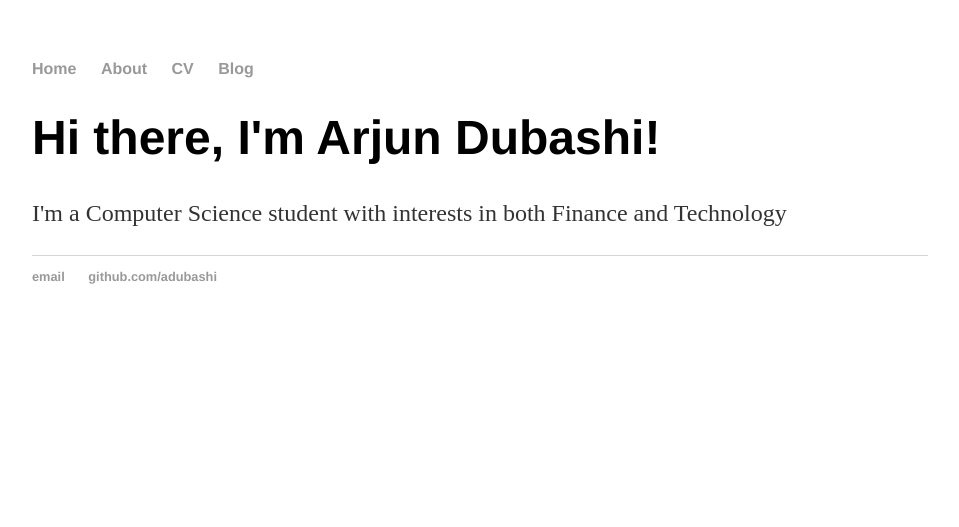
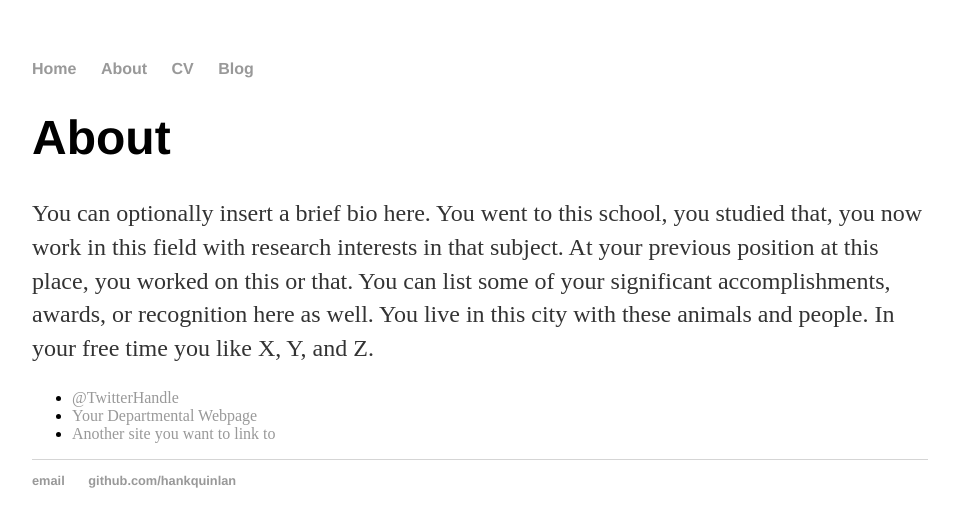
Before and after one commit to adubashi/adubashi.github.io, a Jekyll site: the page built from index.html, in a window 1280 px wide. Shown: the top 527 px of the page, without its empty margins (160-1119 px from the left). Built offline with Jekyll 4.4.1, drawn with Linux system fonts in a browser that asks for light colours.

Commit message:
Update index.html

```diff
--- a/index.html
+++ b/index.html
@@ -1,30 +1,15 @@
-<!DOCTYPE html>
-<html>
-	<head>
-		<title>Arjun Dubashi</title>
-		<!-- link to main stylesheet -->
-		<link rel="stylesheet" type="text/css" href="/css/main.css">
-	</head>
-	<body>
-		<nav>
-    		<ul>
-        		<li><a href="/">Home</a></li>
-	        	<li><a href="/about">About</a></li>
-        		<li><a href="/cv">CV</a></li>
-        		<li><a href="/blog">Blog</a></li>
-    		</ul>
-		</nav>
-		<div class="container">
-    		<div class="blurb">
-        		<h1>Hi there, I'm Arjun Dubashi!</h1>
-				<p>I'm a Computer Science student with interests in both Finance and Technology</p>
-    		</div><!-- /.blurb -->
-		</div><!-- /.container -->
-		<footer>
-    		<ul>
-        		<li><a href="mailto:arjun.dubashi@vanderbilt.edu">email</a></li>
-        		<li><a href="https://github.com/adubashi">github.com/adubashi</a></li>
-			</ul>
-		</footer>
-	</body>
-</html>
+---
+layout: default
+title: About Hank Quinlan
+---
+
+		<div class="about">
+			<h1>About</h1>
+			<p>You can optionally insert a brief bio here. You went to this school, you studied that, you now work in this field with research interests in that subject. At your previous position at this place, you worked on this or that. You can list some of your significant accomplishments, awards, or recognition here as well. You live in this city with these animals and people. In your free time you like X, Y, and Z.</p>
+
+			<ul class="contacts">
+				<li><a href="#">@TwitterHandle</a></li>
+				<li><a href="#">Your Departmental Webpage</a></li>
+				<li><a href="#">Another site you want to link to</a></li>
+				</ul>
+		</div>
```
